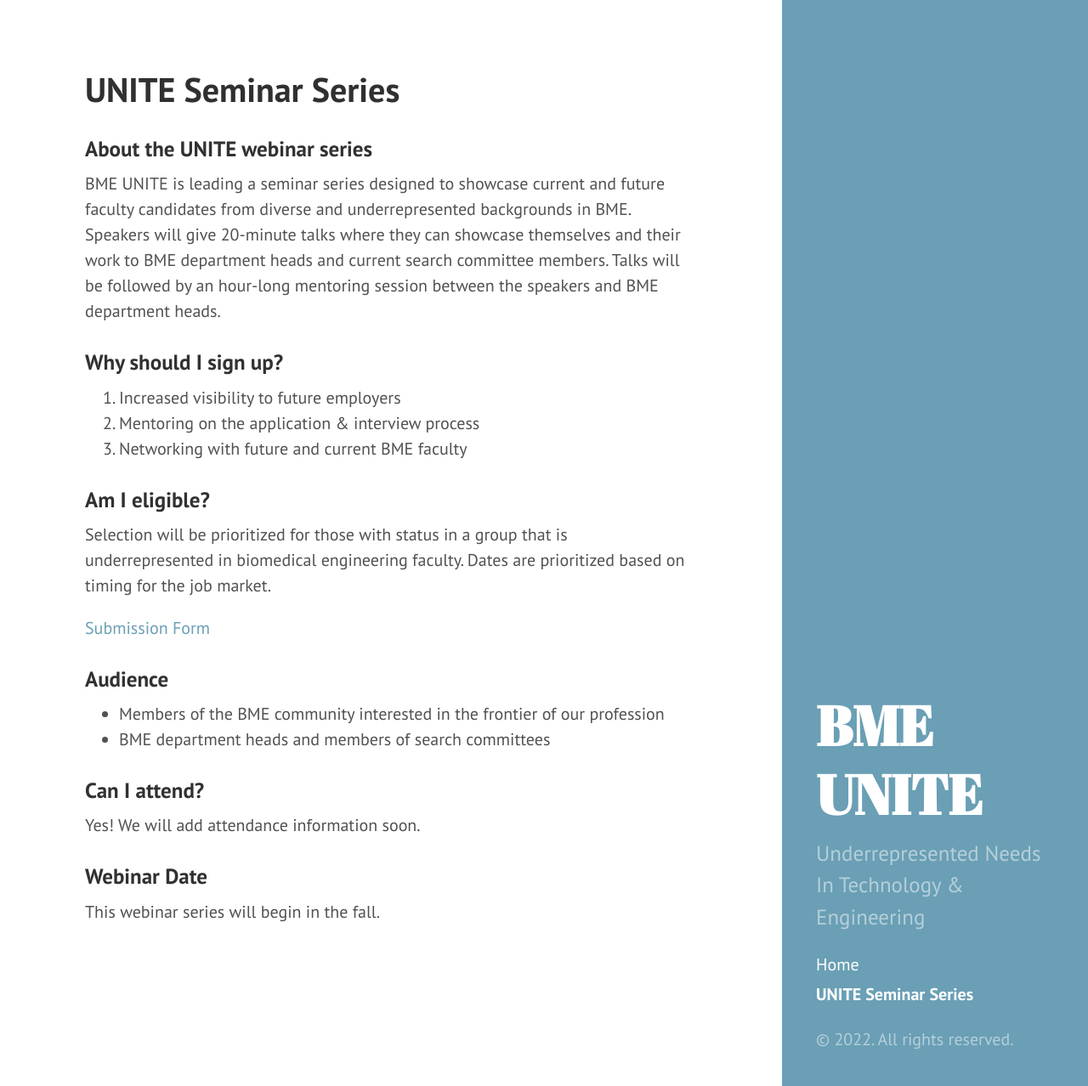
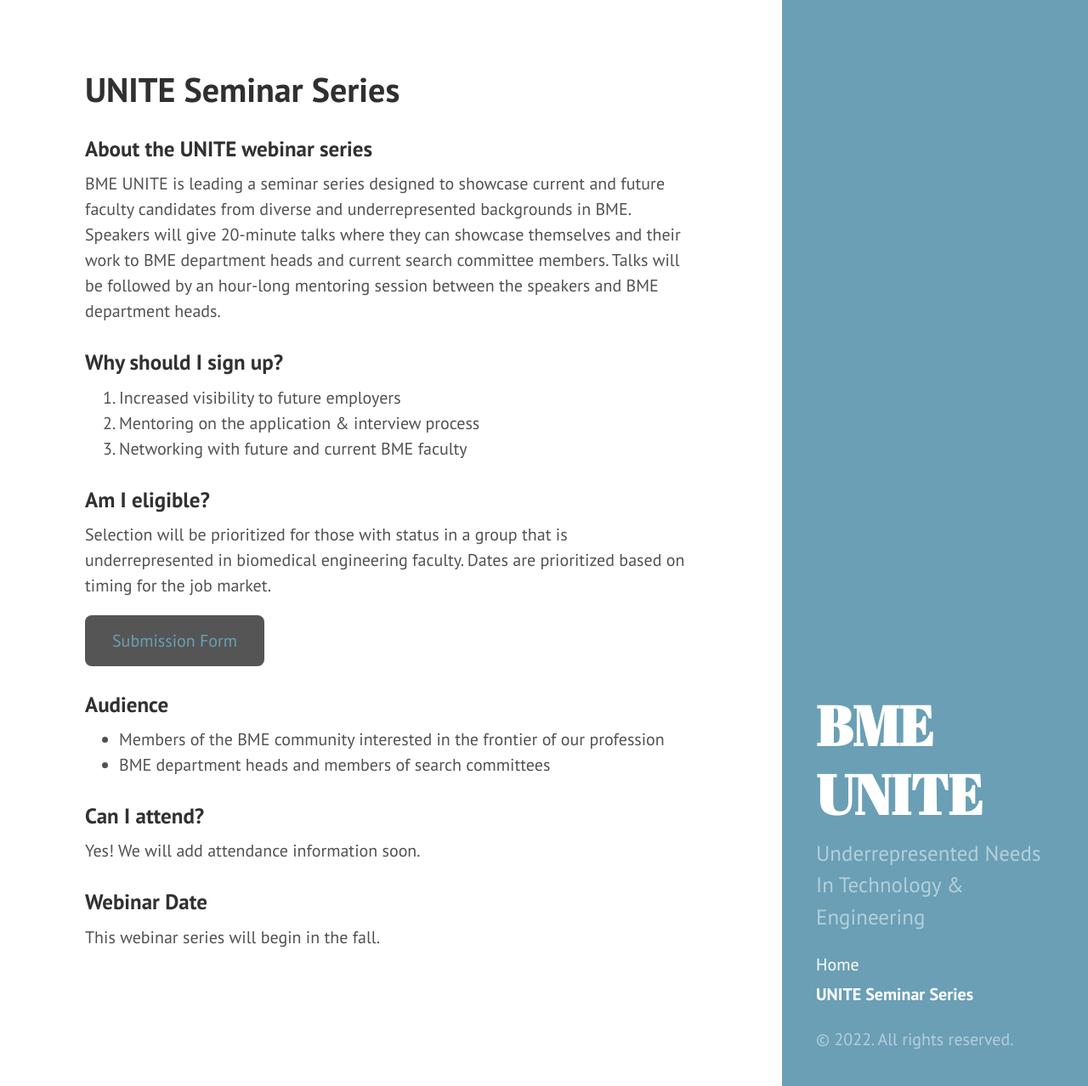
Before and after one commit to BME-UNITE/bmeunite, a Jekyll site: the page built from seminars.md, in a window 1280 px wide and 1278 px high. Shown: the whole window at 85% size. Built offline with Jekyll 4.4.1, drawn with Linux system fonts in a browser that asks for light colours; Markdown is read by kramdown in place of the engine named in the settings.

Commit message:
Update seminars.md

```diff
--- a/seminars.md
+++ b/seminars.md
@@ -17,7 +17,7 @@ BME UNITE is leading a seminar series designed to showcase current and future fa
 
 Selection will be prioritized for those with status in a group that is underrepresented in biomedical engineering faculty. Dates are prioritized based on timing for the job market.
 
-[Submission Form](https://forms.gle/sreDenkBTgLL154g9)
+<a href="https://forms.gle/sreDenkBTgLL154g9" class="button">Submission Form</a>
 
 ### Audience
 
```
